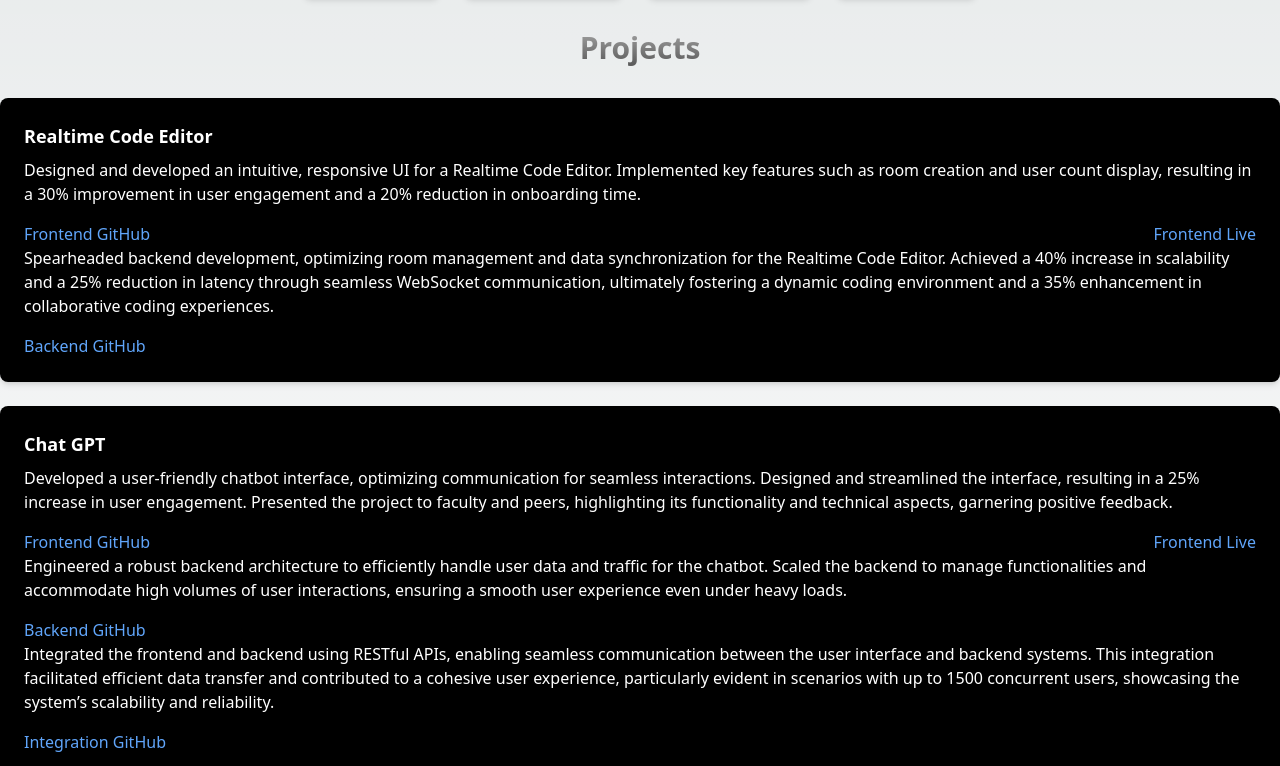
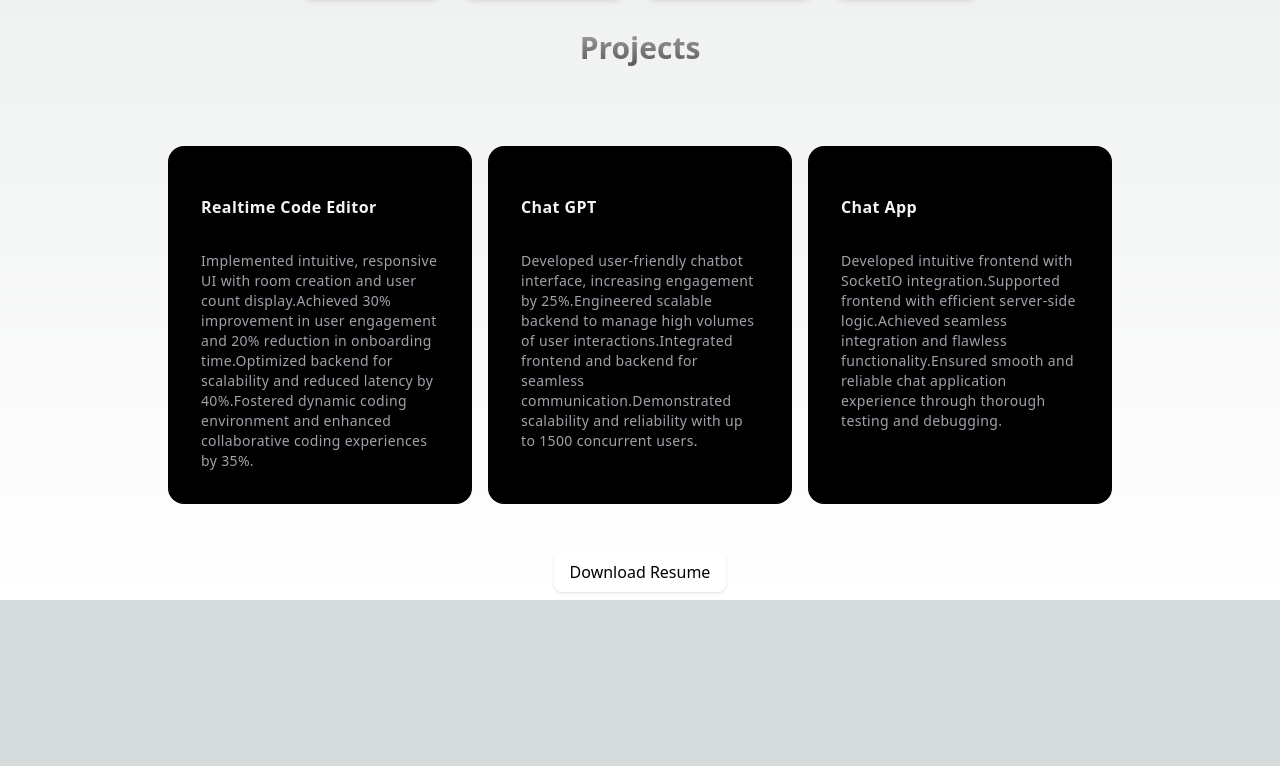
Before and after one commit to soulmini/AyushPortfolio, a Next.js app: page / in a window 1280 px wide. Shown: the part 1034-1800 px from the top of the page. After the commit the page ends 1634 px from the top, so only its background shows below. Built offline with nearby package versions, Linux system fonts and the light colour scheme.

Commit message:
Improve Project sections and add Download Resume

```diff
--- a/package.json
+++ b/package.json
@@ -10,7 +10,7 @@
   },
   "dependencies": {
     "clsx": "^2.1.0",
-    "framer-motion": "^11.0.14",
+    "framer-motion": "^11.0.15",
     "mini-svg-data-uri": "^1.4.4",
     "next": "14.1.3",
     "react": "^18",
--- a/src/pages/components/Projects.tsx
+++ b/src/pages/components/Projects.tsx
@@ -1,55 +1,164 @@
-import React from 'react';
-import fs from 'fs';
-import path from 'path';
-import projects from '../Projects/projects.json'
+import { cn } from "../utils/cn";
+import { AnimatePresence, motion } from "framer-motion";
+import Link from "next/link";
+import { useState } from "react";
 
-const Projects = () => {
+
+
+function Projects () {
   return (
-        <div className="text-white">
+    <div className="max-w-5xl mx-auto px-8">
       <p className="text-sm sm:text-3xl font-bold text-center relative z-20 bg-clip-text text-transparent bg-gradient-to-b from-neutral-200 to-neutral-900 py-8">
         Projects
       </p>
-          <div className="flex flex-wrap justify-center gap-6">
-            {projects.map(project => (
-              <div key={project.title} className="bg-black rounded-lg shadow-md p-6">
-                <h2 className="text-lg font-semibold mb-2">{project.title}</h2>
-                <p className="mb-4">{project.frontend.description}</p>
-                <div className="flex justify-between">
-                  <a href={project.frontend.githubLink} className="text-blue-400 hover:text-blue-300" target="_blank" rel="noopener noreferrer">Frontend GitHub</a>
-                  {project.frontend.liveLink && <a href={project.frontend.liveLink} className="text-blue-400 hover:text-blue-300" target="_blank" rel="noopener noreferrer">Frontend Live</a>}
+      <HoverEffect items={projects} />
     </div>
-                <p className="mb-4">{project.backend.description}</p>
-                <div className="flex justify-between">
-                  <a href={project.backend.githubLink} className="text-blue-400 hover:text-blue-300" target="_blank" rel="noopener noreferrer">Backend GitHub</a>
-                  {project.backend.liveLink && <a href={project.backend.liveLink} className="text-blue-400 hover:text-blue-300" target="_blank" rel="noopener noreferrer">Backend Live</a>}
+  );
+}
+export const projects = [
+  {
+    title: "Realtime Code Editor",
+    description: [
+      "Implemented intuitive, responsive UI with room creation and user count display.",
+      "Achieved 30% improvement in user engagement and 20% reduction in onboarding time.",
+      "Optimized backend for scalability and reduced latency by 40%.",
+      "Fostered dynamic coding environment and enhanced collaborative coding experiences by 35%."
+    ],
+    link: "link/to/realtime-code-editor",
+  },
+  {
+    title: "Chat GPT",
+    description: [
+      "Developed user-friendly chatbot interface, increasing engagement by 25%.",
+      "Engineered scalable backend to manage high volumes of user interactions.",
+      "Integrated frontend and backend for seamless communication.",
+      "Demonstrated scalability and reliability with up to 1500 concurrent users."
+    ],
+    link: "link/to/chat-gpt",
+  },
+  {
+    title: "Chat App",
+    description: [
+      "Developed intuitive frontend with SocketIO integration.",
+      "Supported frontend with efficient server-side logic.",
+      "Achieved seamless integration and flawless functionality.",
+      "Ensured smooth and reliable chat application experience through thorough testing and debugging."
+    ],
+    link: "link/to/chat-app",
+  },
+];
+
+
+
+export default Projects;
+
+
+export const HoverEffect = ({
+  items,
+  className,
+}: {
+  items: {
+    title: string;
+    description: string;
+    link: string;
+  }[];
+  className?: string;
+}) => {
+  let [hoveredIndex, setHoveredIndex] = useState<number | null>(null);
+
+  return (
+    <div
+      className={cn(
+        "grid grid-cols-1 md:grid-cols-2  lg:grid-cols-3  py-10",
+        className
+      )}
+    >
+      {items.map((item, idx) => (
+        <Link
+          href={item?.link}
+          key={item?.link}
+          className="relative group  block p-2 h-full w-full"
+          onMouseEnter={() => setHoveredIndex(idx)}
+          onMouseLeave={() => setHoveredIndex(null)}
+        >
+          <AnimatePresence>
+            {hoveredIndex === idx && (
+              <motion.span
+                className="absolute inset-0 h-full w-full bg-neutral-200 dark:bg-slate-800/[0.8] block  rounded-3xl"
+                layoutId="hoverBackground"
+                initial={{ opacity: 0 }}
+                animate={{
+                  opacity: 1,
+                  transition: { duration: 0.15 },
+                }}
+                exit={{
+                  opacity: 0,
+                  transition: { duration: 0.15, delay: 0.2 },
+                }}
+              />
+            )}
+          </AnimatePresence>
+          <Card>
+            <CardTitle>{item.title}</CardTitle>
+            <CardDescription>{item.description}</CardDescription>
+          </Card>
+        </Link>
+      ))}
     </div>
-                {project.integration && (
-                  <>
-                    <p className="mb-4">{project.integration.description}</p>
-                    <div className="flex justify-between">
-                      <a href={project.integration.githubLink} className="text-blue-400 hover:text-blue-300" target="_blank" rel="noopener noreferrer">Integration GitHub</a>
-                      {project.integration.liveLink && <a href={project.integration.liveLink} className="text-blue-400 hover:text-blue-300" target="_blank" rel="noopener noreferrer">Integration Live</a>}
-                    </div>
-                  </>
+  );
+};
+
+export const Card = ({
+  className,
+  children,
+}: {
+  className?: string;
+  children: React.ReactNode;
+}) => {
+  return (
+    <div
+      className={cn(
+        "rounded-2xl h-full w-full p-4 overflow-hidden bg-black border border-transparent dark:border-white/[0.2] group-hover:border-slate-700 relative z-20",
+        className
       )}
-              </div>
-            ))}
+    >
+      <div className="relative z-50">
+        <div className="p-4">{children}</div>
+        <h1 className="absolute bottom-2 right-2 text-gray-600 dark:text-gray-300 transition-opacity opacity-0 group-hover:opacity-100">
+          Github Link
+        </h1>
       </div>
     </div>
   );
 };
-
-
-export async function getStaticProps() {
-  const filePath = path.join(process.cwd(), 'projects.json');
-  const jsonData = fs.readFileSync(filePath);
-  const projects = JSON.parse(jsonData);
-
-  return {
-    props: {
-      projects
-    }
+export const CardTitle = ({
+  className,
+  children,
+}: {
+  className?: string;
+  children: React.ReactNode;
+}) => {
+  return (
+    <h4 className={cn("text-zinc-100 font-bold tracking-wide mt-4", className)}>
+      {children}
+    </h4>
+  );
 };
-}
-
-export default Projects;
+export const CardDescription = ({
+  className,
+  children,
+}: {
+  className?: string;
+  children: React.ReactNode;
+}) => {
+  return (
+    <p
+      className={cn(
+        "mt-8 text-zinc-400 tracking-wide leading-relaxed text-sm",
+        className
+      )}
+    >
+      {children}
+    </p>
+  );
+};
--- /dev/null
+++ b/src/pages/components/Resume.tsx
@@ -0,0 +1,23 @@
+"use client";
+import React from "react";
+import { Button } from "@/components/ui/button"
+
+function Resume() {
+  return (
+        <div className="flex justify-center ">
+            <button
+                className="bg-white text-black py-2 px-4 rounded-lg shadow hover:bg-gray-200 transition-colors duration-300 mb-2"
+                onClick={() => {
+                // Add functionality to trigger the download
+                window.open("https://example.com/resume.pdf"); // Replace with your actual resume link
+                }}
+            >
+                Download Resume
+            </button>
+        </div>
+
+  );
+}
+
+
+export default Resume
--- a/src/pages/index.tsx
+++ b/src/pages/index.tsx
@@ -4,6 +4,7 @@
 import Projects from "./components/Projects";
 const inter = Inter({ subsets: ["latin"] });
 import Skills from "./components/Skills";
+import Resume from './components/Resume'
 export default function Home() {
   return (
     <div>
@@ -18,6 +19,7 @@
         </div>
         <Skills/>
         <Projects/>
+        <Resume/>
     </div>
 
   );
```
Also changed, not shown: 2 other files (tests, documents, lock files or other folders). Lines whose indentation alone changed are shown as unchanged.
